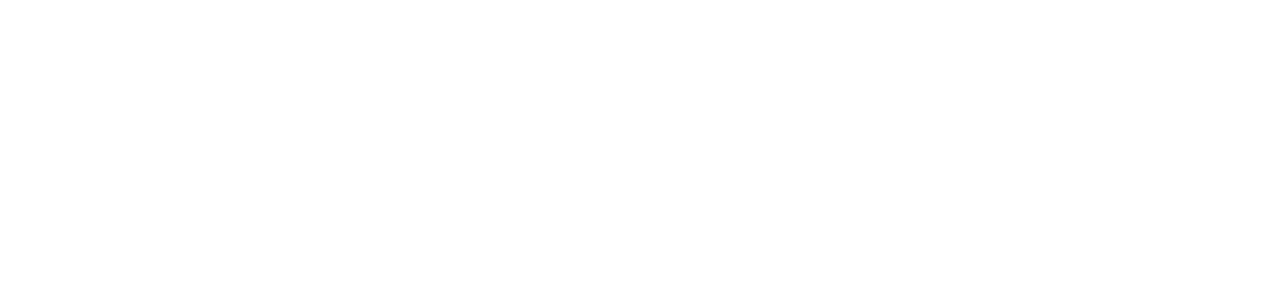
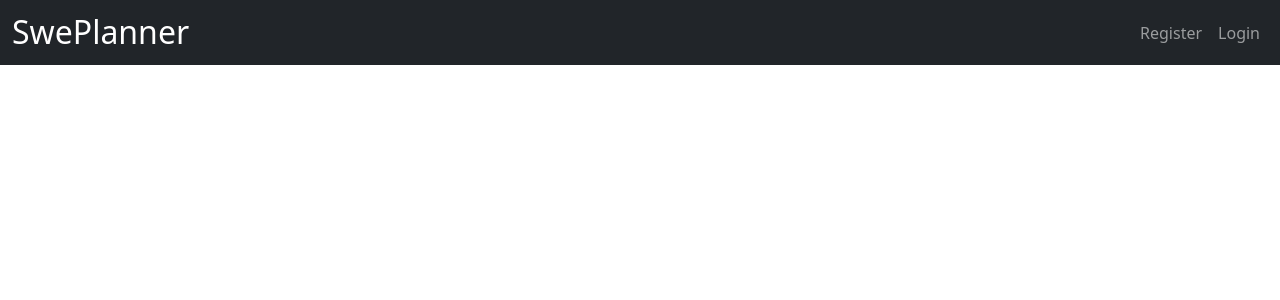
Before and after one commit to johlay/examensarbete-sweplanner, a React (Create React App) app: page / in a window 1280 px wide. Shown: the top 300 px of the page. Built offline with nearby package versions, Linux system fonts and the light colour scheme.

Commit message:
Created Navigation and imported it for usage

```diff
--- a/src/App.js
+++ b/src/App.js
@@ -1,9 +1,13 @@
-import { BrowserRouter } from "react-router-dom";
+import { BrowserRouter, Routes, Route } from "react-router-dom";
+import Navigation from "./components/partials/Navigation";
 
 function App() {
   return (
     <BrowserRouter>
-      <div className="App"></div>
+      <div className="App">
+        <Navigation />
+        <Routes></Routes>
+      </div>
     </BrowserRouter>
   );
 }
--- /dev/null
+++ b/src/components/partials/Navigation.jsx
@@ -0,0 +1,26 @@
+import { Link, NavLink } from "react-router-dom";
+import { Container, Nav, Navbar } from "react-bootstrap";
+
+const Navigation = () => {
+  return (
+    <Navbar bg="dark" variant="dark">
+      <Container fluid>
+        <Link to="/" className="navbar-brand">
+          <span className="h2">SwePlanner</span>
+        </Link>
+
+        <Nav className="justify-content-end">
+          <NavLink className="nav-link" to="/register">
+            Register
+          </NavLink>
+
+          <NavLink className="nav-link" to="/login">
+            Login
+          </NavLink>
+        </Nav>
+      </Container>
+    </Navbar>
+  );
+};
+
+export default Navigation;
```
